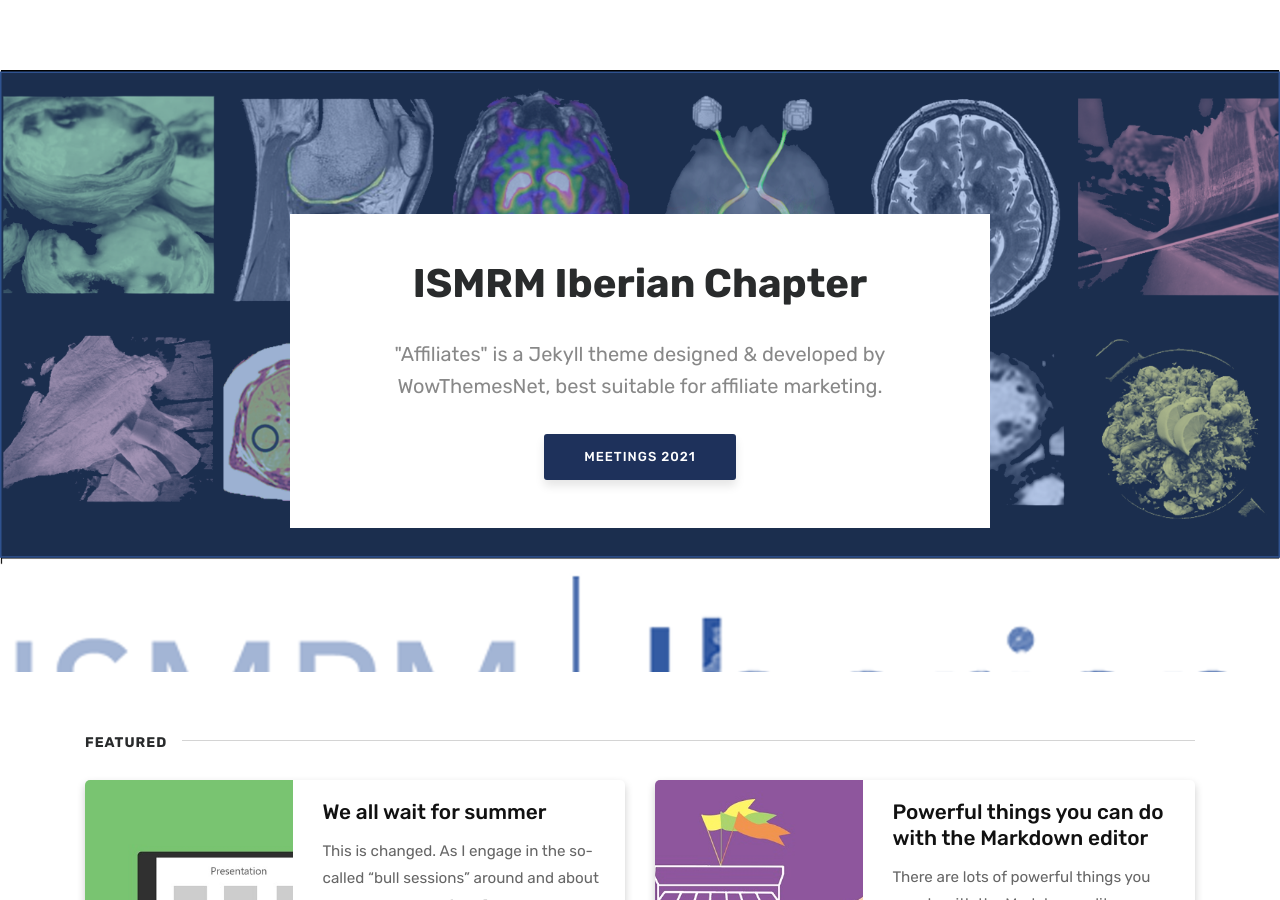
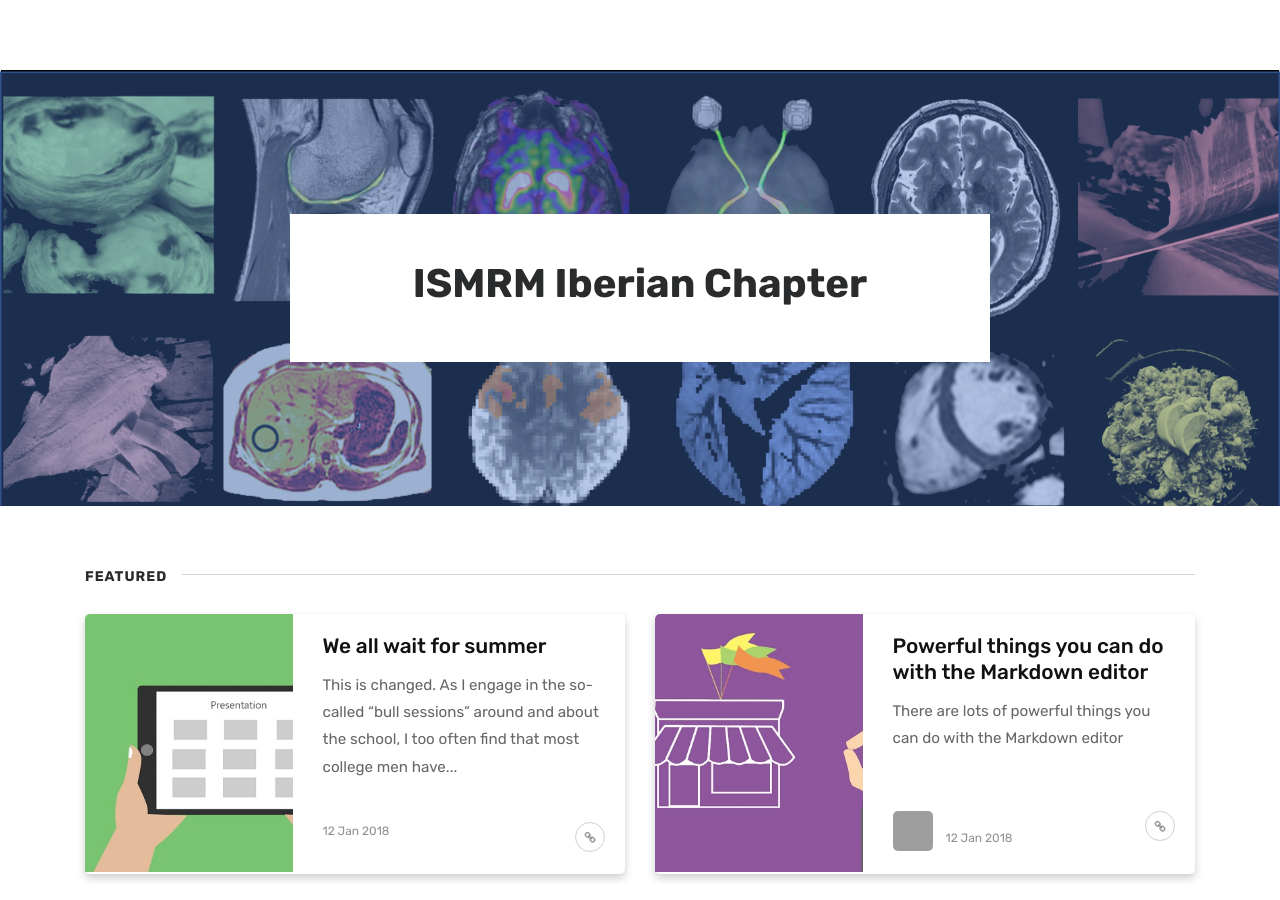
Before and after one commit to ismrm-iberian/ismrm-iberian.github.io, a Jekyll site: the page built from index.html, in a window 1280 px wide and 900 px high. Built offline with Jekyll 4.4.1, drawn with Linux system fonts in a browser that asks for light colours; the list of posts is cut into pages by our own code; comment, search, counter and statistics services are not loaded; grey boxes are pictures that could not be loaded.

Commit message:
Update index.html

```diff
--- a/index.html
+++ b/index.html
@@ -8,11 +8,11 @@
 <section class="intro full-width">
   <div class="wrapintro">
     <h1>ISMRM Iberian Chapter</h1>
-    <h2 class="lead">
+<!--    <h2 class="lead">
       "Affiliates" is a Jekyll theme designed & developed by WowThemesNet, best
       suitable for affiliate marketing.
     </h2>
-    <a href="" class="btn">Meetings 2021</a>
+    <a href="" class="btn">Meetings 2021</a> -->
   </div>
 </section>
 
```
